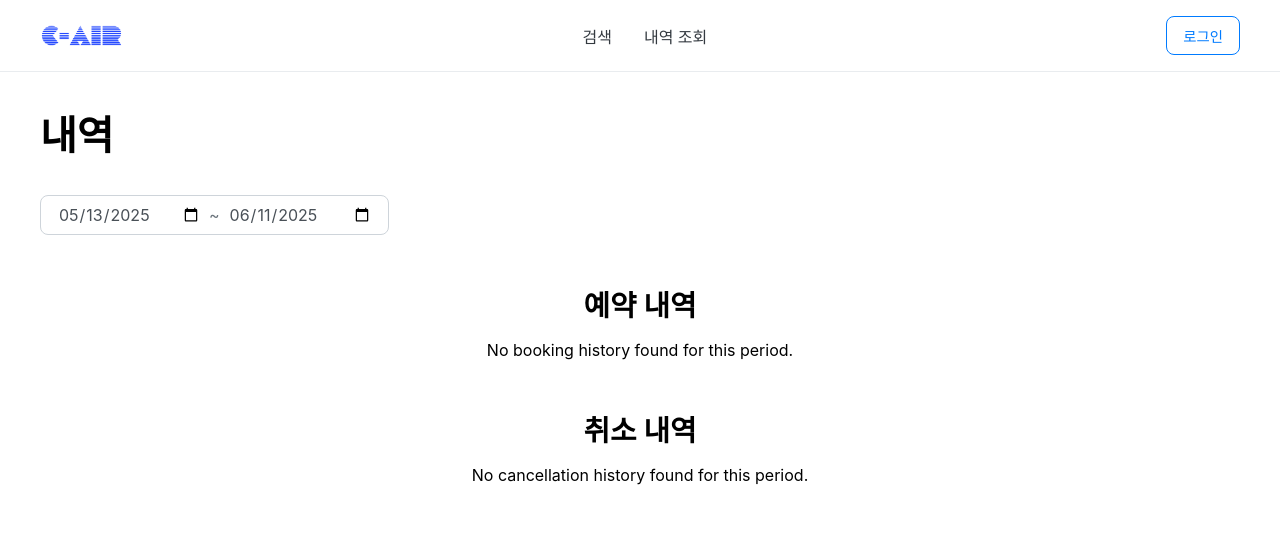
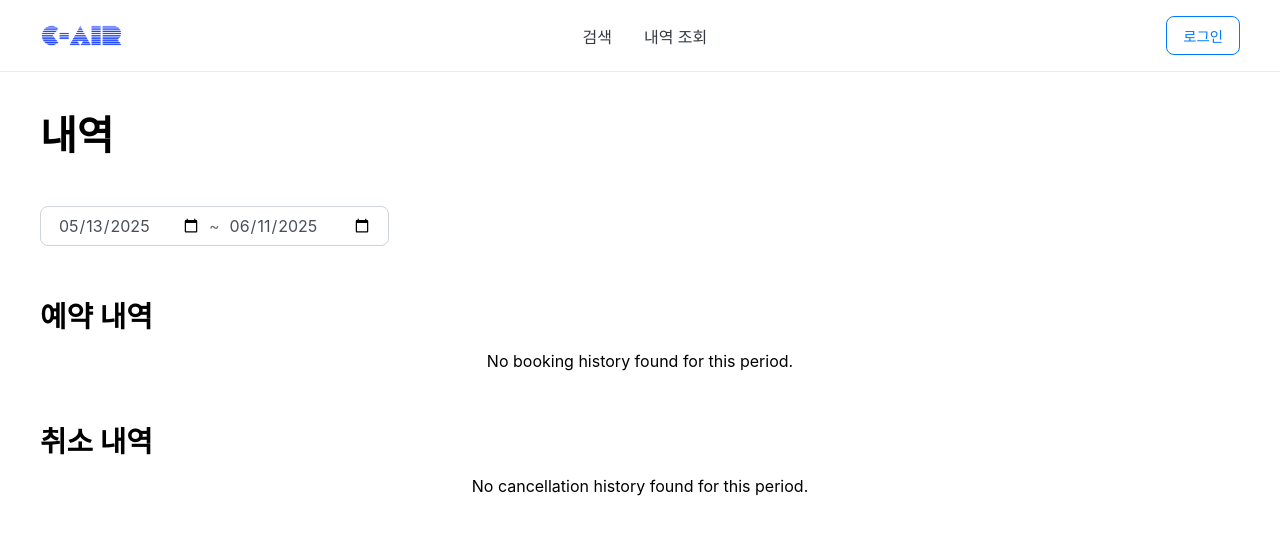
Before and after one commit to dongmin-dev/c-air, a React (Create React App) app in the folder frontend/: page /history in a window 1280 px wide. Shown: the top 534 px of the page. Built offline with nearby package versions, Linux system fonts and the light colour scheme.

Commit message:
style(frontend): align history section headers to the left

```diff
--- a/frontend/src/pages/HistoryPage.css
+++ b/frontend/src/pages/HistoryPage.css
@@ -9,7 +9,7 @@
   display: flex;
   flex-direction: column;
   align-items: flex-start;
-  gap: 0.05rem;
+  gap: 0.75rem;
 }
 
 .page-title {
@@ -48,6 +48,12 @@
   margin-top: 3rem;
 }
 
+/* These rules have been added */
+.history-section h2,
+.history-section .section-date {
+  text-align: left;
+}
+
 .history-section h2 {
   font-size: 1.8rem;
   font-weight: 700;
```
